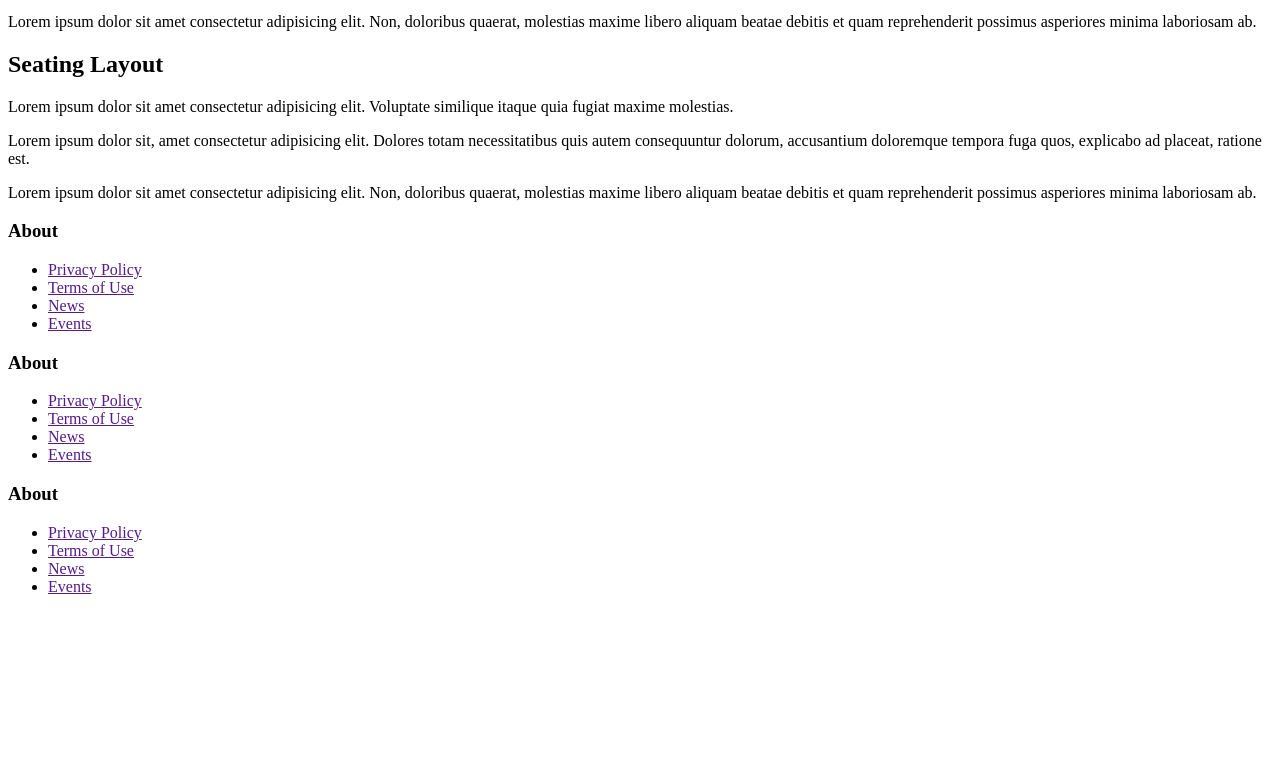
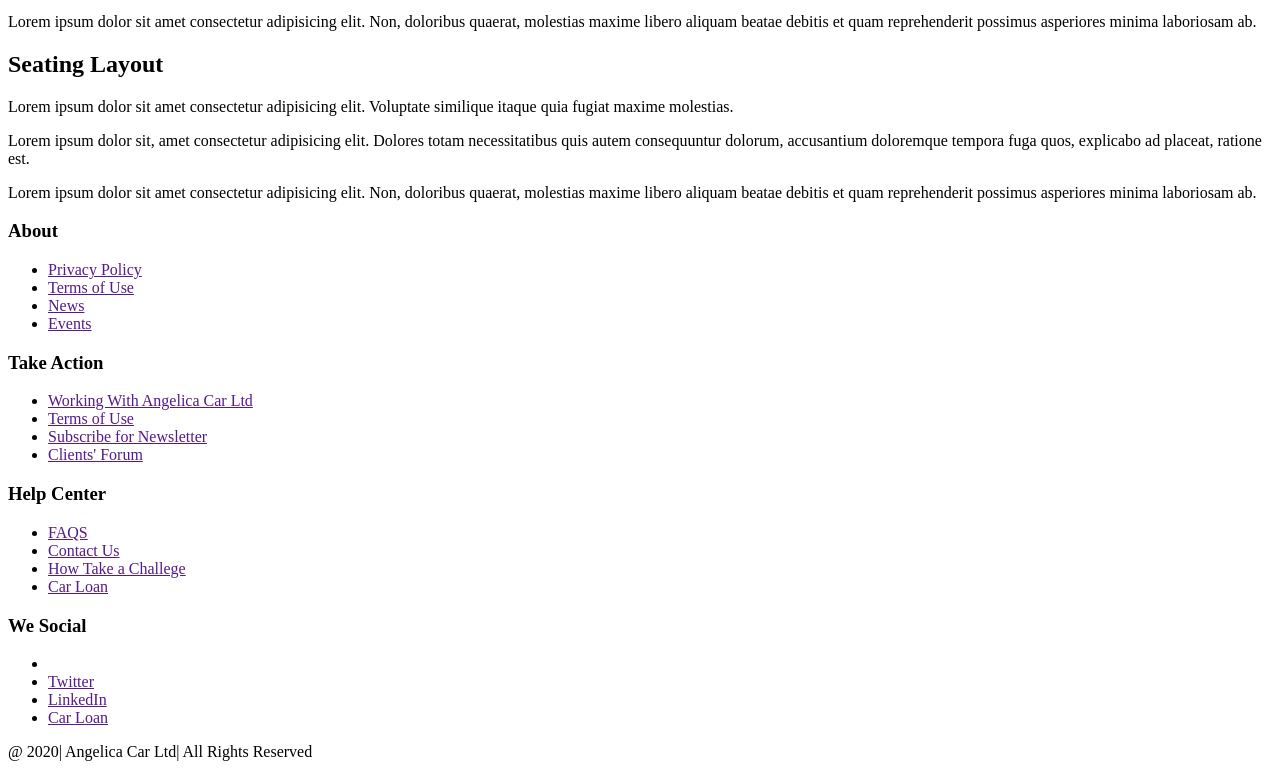
Before and after one commit to webmaaster/portfolio-car-website, a plain HTML site: page index.html in a window 1280 px wide. Shown: the part 378-1155 px from the top of the page. Before the commit the page ends 990 px from the top, so only its background shows below. Drawn offline with Linux system fonts and the light colour scheme.

Commit message:
Updated footer area

```diff
--- a/index.html
+++ b/index.html
@@ -56,22 +56,32 @@
         </ul>
     </div>
     <div class="footer-col">
-      <h3>About</h3>
+      <h3>Take Action</h3>
         <ul>
-          <li><a href="">Privacy Policy</a></li>
+          <li><a href="">Working With Angelica Car Ltd</a></li>
           <li><a href="">Terms of Use</a></li>
-          <li><a href="">News</a></li>
-          <li><a href="">Events</a></li>
+          <li><a href="">Subscribe for Newsletter</a></li>
+          <li><a href="">Clients' Forum</a></li>
         </ul>
     </div>
     <div class="footer-col">
-      <h3>About</h3>
+      <h3>Help Center</h3>
         <ul>
-          <li><a href="">Privacy Policy</a></li>
-          <li><a href="">Terms of Use</a></li>
-          <li><a href="">News</a></li>
-          <li><a href="">Events</a></li>
+          <li><a href="">FAQS</a></li>
+          <li><a href="">Contact Us</a></li>
+          <li><a href="">How Take a Challege</a></li>
+          <li><a href="">Car Loan</a></li>
         </ul>
+    </div>
+    <div class="footer-col social">
+      <h3>We Social</h3>
+        <ul>
+          <li><a href="" class="fb"><Facebook/a></li>
+          <li><a href="" class="tw">Twitter</a></li>
+          <li><a href="" class="in">LinkedIn</a></li>
+          <li><a href="">Car Loan</a></li>
+        </ul>
+        <p class="copy-right">@ 2020| Angelica Car Ltd| All Rights Reserved</p>
     </div>
 
   </footer>
```
